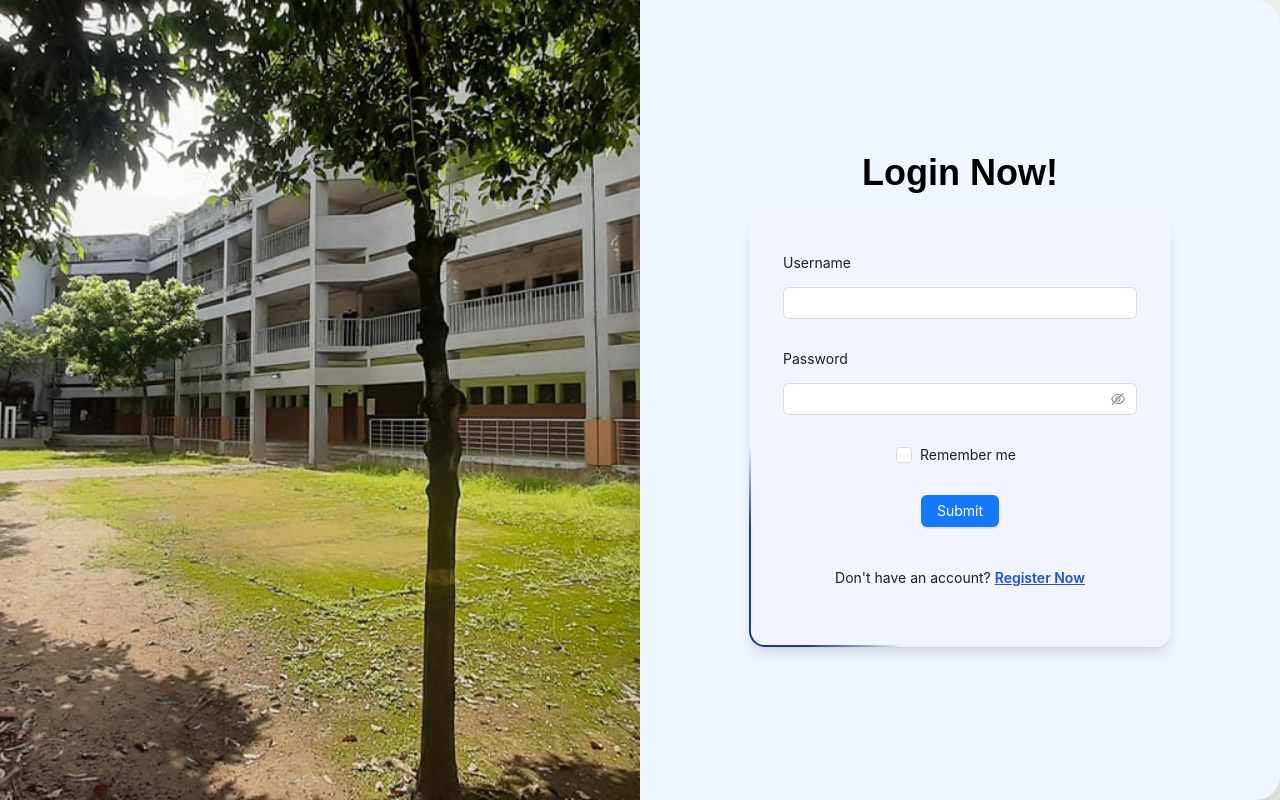
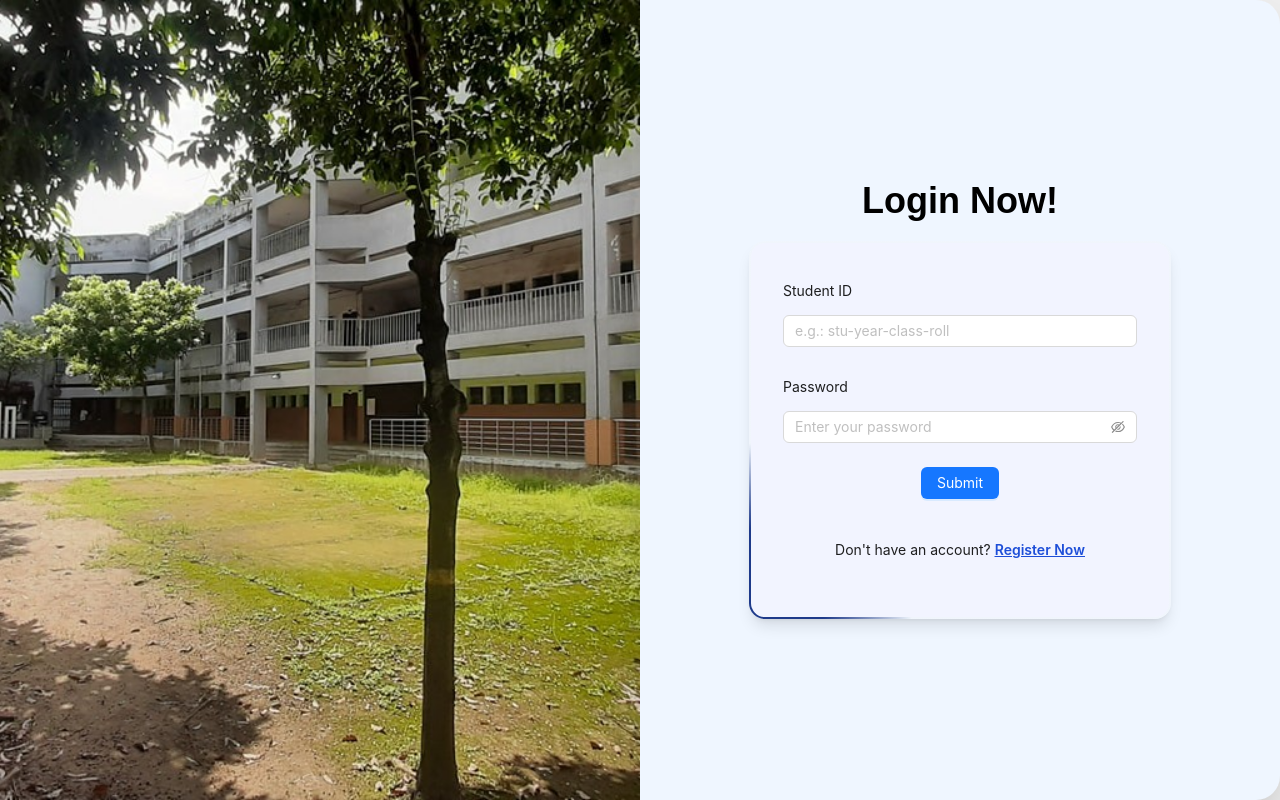
Before and after one commit to hassansabbir/titas-web-app-client, a React (Vite) app: page /login in a window 1280 px wide. Built offline with nearby package versions, Linux system fonts and the light colour scheme; a web font is replaced by a local one.

Commit message:
Succesfull login

```diff
--- a/src/pages/Authentication/Login.tsx
+++ b/src/pages/Authentication/Login.tsx
@@ -1,17 +1,46 @@
 import { useForm, Controller, FieldValues } from "react-hook-form";
 import signUpBg from "../../assets/SliderImages/imageFour.jpg";
-import { Button, Checkbox, Form, Input } from "antd";
-import { Link } from "react-router-dom";
+import { Button, Form, Input } from "antd";
+import { Link, useLocation, useNavigate } from "react-router-dom";
+import axios from "axios";
+import Swal from "sweetalert2";
 
 const Login = () => {
+  const navigate = useNavigate();
+  const location = useLocation();
   const {
     control,
     handleSubmit,
     formState: { errors },
   } = useForm();
 
-  const onSubmit = (data: FieldValues) => {
+  const onSubmit = async (data: FieldValues) => {
     console.log(data);
+
+    try {
+      const response = await axios.get(`/api/user/${data.student_id}`, data);
+      console.log(response.data);
+      if (data.password === response?.data?.data?.password) {
+        console.log("Password matched");
+        Swal.fire({
+          position: "top",
+          icon: "success",
+          title: "Login Successfull.",
+          showConfirmButton: false,
+          timer: 1000,
+        });
+        navigate("/dashboard", { state: { from: location } });
+      } else {
+        Swal.fire({
+          title: "Error",
+          text: "The password did't match.",
+          icon: "error",
+          confirmButtonText: "Done",
+        });
+      }
+    } catch (error) {
+      console.error("Error fetching user:", error);
+    }
   };
 
   return (
@@ -42,26 +71,32 @@ const Login = () => {
                 autoComplete="off"
               >
                 <Form.Item
-                  label="Username"
-                  name="username"
+                  label="Student ID"
                   labelCol={{ span: 24 }}
                   wrapperCol={{ span: 24 }}
                   className="w-full text-center"
                 >
                   <Controller
-                    name="username"
+                    name="student_id"
                     control={control}
-                    rules={{ required: "Please input your username!" }}
-                    render={({ field }) => <Input {...field} />}
+                    rules={{ required: "Please input your student ID!" }}
+                    render={({ field }) => (
+                      <Input
+                        placeholder="e.g.: stu-year-class-roll"
+                        {...field}
+                      />
+                    )}
                   />
-                  {errors.username && (
-                    <p className="text-red-500">Please input your username!</p>
+
+                  {errors.student_id && (
+                    <p className="text-red-500">
+                      Please input your student ID!
+                    </p>
                   )}
                 </Form.Item>
 
                 <Form.Item
                   label="Password"
-                  name="password"
                   labelCol={{ span: 24 }}
                   wrapperCol={{ span: 24 }}
                   className="w-full text-center"
@@ -70,31 +105,16 @@ const Login = () => {
                     name="password"
                     control={control}
                     rules={{ required: "Please input your password!" }}
-                    render={({ field }) => <Input.Password {...field} />}
+                    render={({ field }) => (
+                      <Input.Password
+                        {...field}
+                        placeholder="Enter your password"
+                      />
+                    )}
                   />
                   {errors.password && (
                     <p className="text-red-500">Please input your password!</p>
                   )}
-                </Form.Item>
-
-                <Form.Item
-                  name="remember"
-                  valuePropName="checked"
-                  wrapperCol={{ span: 24 }}
-                  className="w-full text-center"
-                >
-                  <Controller
-                    name="remember"
-                    control={control}
-                    render={({ field }) => (
-                      <Checkbox
-                        checked={field.value}
-                        onChange={(e) => field.onChange(e.target.checked)}
-                      >
-                        Remember me
-                      </Checkbox>
-                    )}
-                  />
                 </Form.Item>
 
                 <Form.Item
--- a/src/pages/Authentication/SignUp.tsx
+++ b/src/pages/Authentication/SignUp.tsx
@@ -25,7 +25,7 @@ const SignUp = () => {
 
   const { mutate } = useMutation({
     mutationFn: async (data: TUser) => {
-      const { data: response } = await axios.post("/api/sdafasdf", data);
+      const { data: response } = await axios.post("/api/users", data);
       navigate("/dashboard", { state: { from: location } });
       return response;
     },
@@ -71,15 +71,15 @@ const SignUp = () => {
       class: data.class,
       rollNumber: data.rollNumber.toString(),
       password: data.password,
-      image: "skldhfgkpjsadhgf",
-      email: "skdjfhlskajdhbfgjklsadhbfg",
-      address: "skdjfhlskajdhbfgjklsadhbfg",
+      image: "",
+      email: "",
+      address: "",
       guardianDetails: {
-        guardianName: "skdjfhlskajdhbfgjklsadhbfg",
-        guardianContact: "skdjfhlskajdhbfgjklsadhbfg",
-        guardianRelation: "skdjfhlskajdhbfgjklsadhbfg",
+        guardianName: "",
+        guardianContact: "",
+        guardianRelation: "",
       },
-      phoneNumber: "skdjfhlskajdhbfgjklsadhbfg",
+      phoneNumber: "",
       role: "student",
       isDeleted: false,
     };
```
